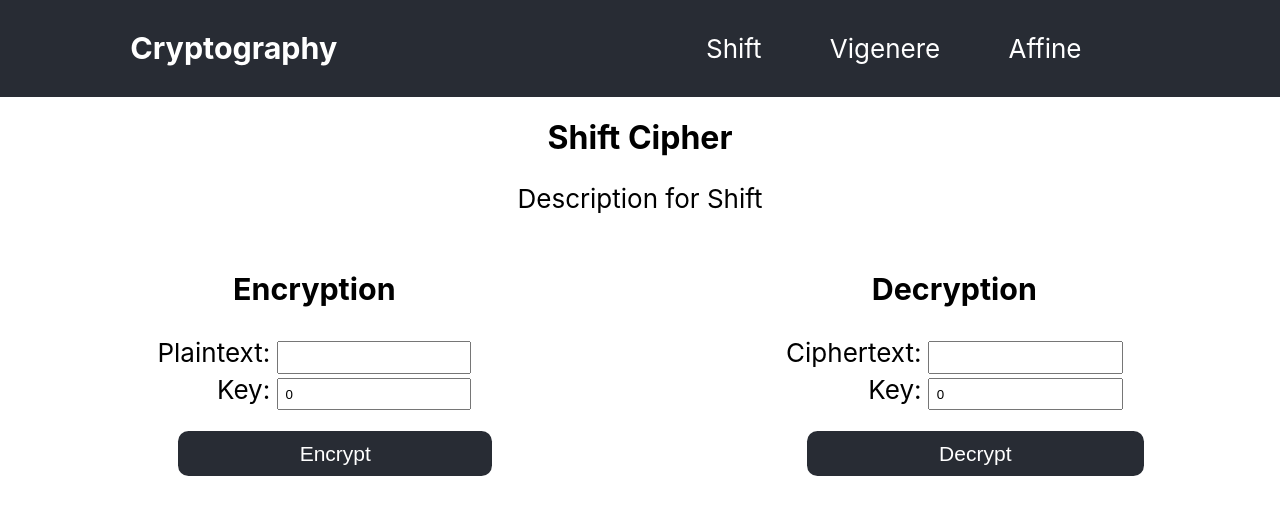
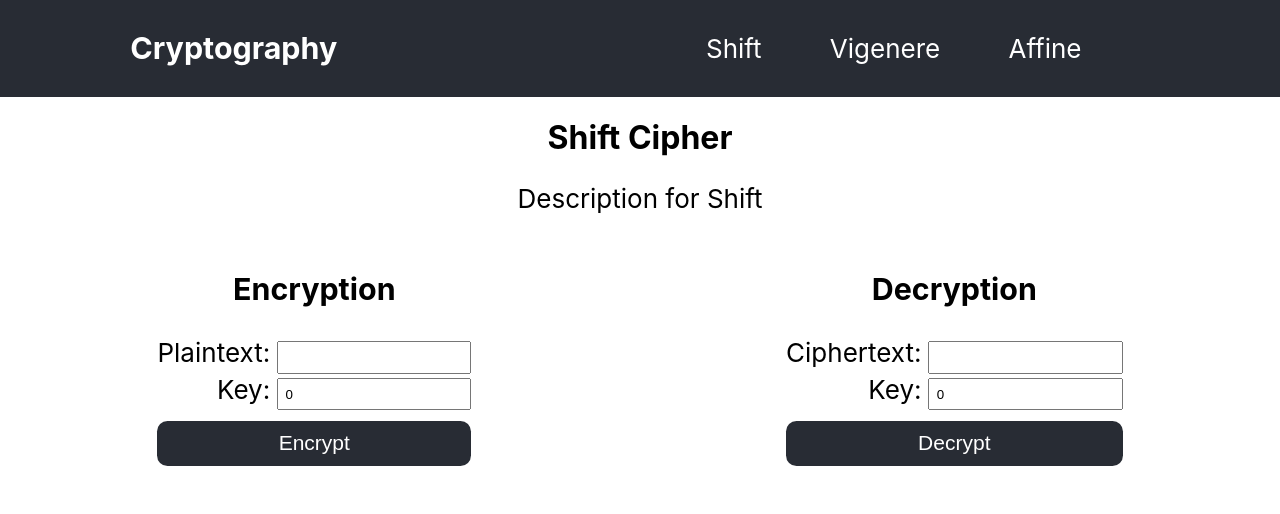
Before and after one commit to scfount/crypto_webapp, a React (Create React App) app in the folder frontend/: page /shift in a window 1280 px wide. Shown: the top 514 px of the page. Built offline with nearby package versions, Linux system fonts and the light colour scheme.

Commit message:
adjust button margin

```diff
--- a/frontend/src/App.css
+++ b/frontend/src/App.css
@@ -47,7 +47,7 @@ button {
   border: none;
   background-color: #282c34;
   color: white;
-  margin: 1em;
+  margin-top: .5em;
   padding: .5em 1.5em;
   width: 100%;
 }
```
